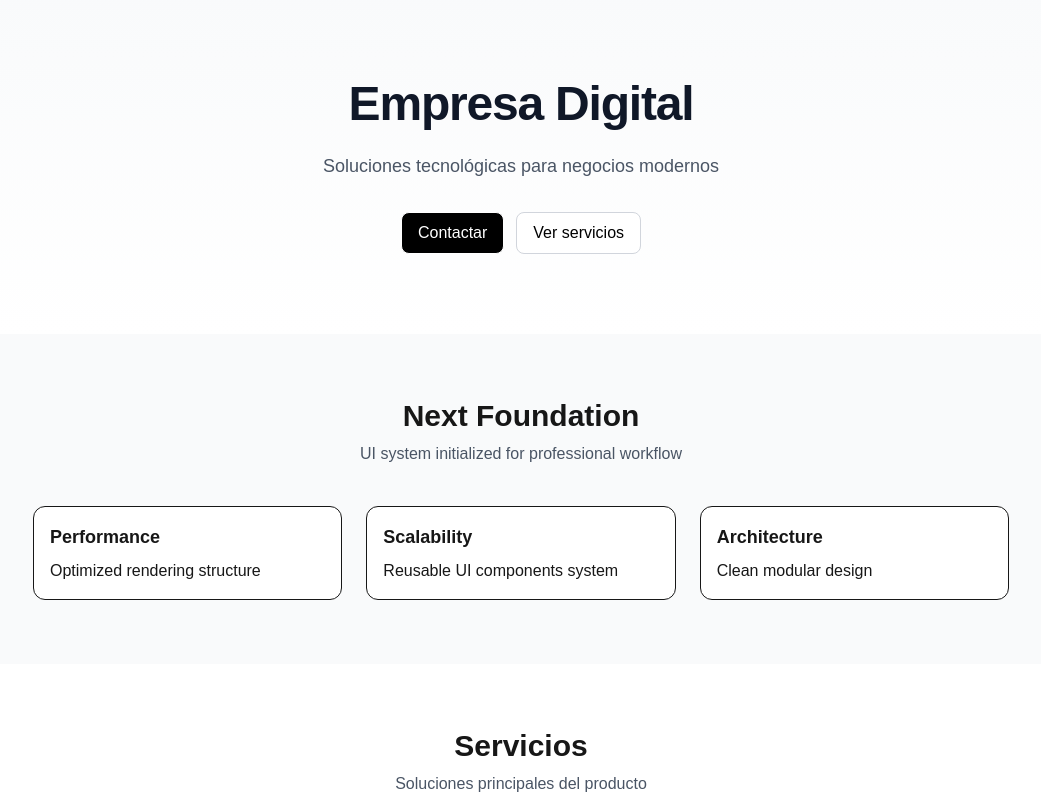
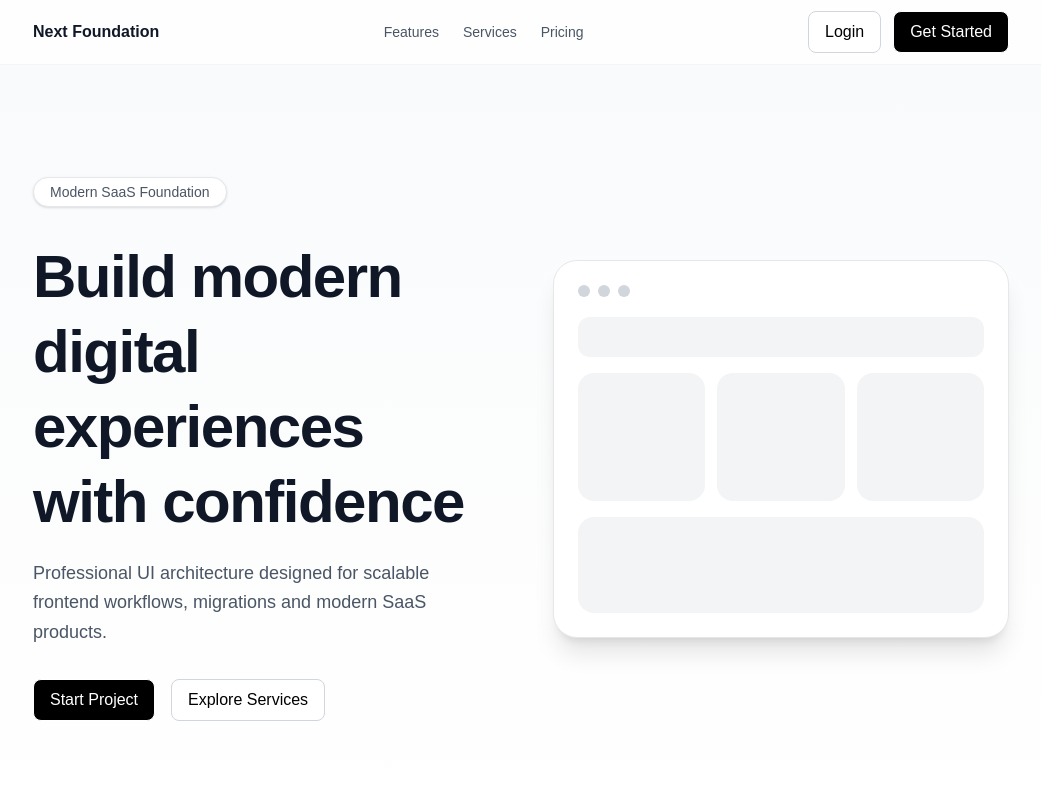
Before and after one commit to laclipi/next-foundation, a Next.js app: page / in a window 1280 px wide. Shown: the top 800 px of the page, without its empty margins (119-1160 px from the left). Built offline with nearby package versions, Linux system fonts and the light colour scheme.

Commit message:
feat(ui): unify design system with cards and tokens

```diff
--- a/app/page.tsx
+++ b/app/page.tsx
@@ -1,10 +1,14 @@
 import { HeroSection } from "@/components/sections/HeroSection"
 import { FeaturesSection } from "@/components/sections/FeaturesSection"
 import { ServicesSection } from "@/components/sections/ServicesSection"
+import { Navbar } from "@/components/layout/Navbar"
+import { RootLayout } from "@/components/layout/RootLayout"
 
 export default function Home() {
   return (
-    <main className="min-h-screen bg-gray-50">
+    <RootLayout>
+
+      <Navbar />
 
       <HeroSection />
 
@@ -12,6 +16,6 @@ export default function Home() {
 
       <ServicesSection />
 
-    </main>
+    </RootLayout>
   )
 }
--- /dev/null
+++ b/components/layout/Navbar.tsx
@@ -0,0 +1,50 @@
+import { Container } from "@/components/ui/Container"
+import { Button } from "@/components/ui/Button"
+
+// Navbar
+// ------
+// Barra superior de navegación tipo SaaS.
+//
+// Objetivos:
+// - Identidad del producto
+// - Navegación simple
+// - CTA visible siempre
+
+export function Navbar() {
+  return (
+    <header className="sticky top-0 z-50 border-b border-gray-100 bg-white/80 backdrop-blur-md">
+      <Container>
+
+        <div className="flex h-16 items-center justify-between">
+
+          {/* LOGO / BRAND */}
+          <div className="font-semibold text-gray-900">
+            Next Foundation
+          </div>
+
+          {/* NAV LINKS */}
+          <nav className="hidden md:flex items-center gap-6 text-sm text-gray-600">
+            <a href="#" className="hover:text-gray-900">Features</a>
+            <a href="#" className="hover:text-gray-900">Services</a>
+            <a href="#" className="hover:text-gray-900">Pricing</a>
+          </nav>
+
+          {/* CTA */}
+          <div className="flex items-center gap-3">
+
+            <Button variant="secondary">
+              Login
+            </Button>
+
+            <Button>
+              Get Started
+            </Button>
+
+          </div>
+
+        </div>
+
+      </Container>
+    </header>
+  )
+}
--- /dev/null
+++ b/components/layout/RootLayout.tsx
@@ -0,0 +1,25 @@
+import { ReactNode } from "react"
+
+// RootLayout
+// ----------
+// Layout global del sistema UI.
+//
+// Objetivo:
+// - unificar spacing vertical
+// - definir ancho máximo consistente
+// - crear ritmo visual SaaS real
+
+export function RootLayout({ children }: { children: ReactNode }) {
+  return (
+    <div className="min-h-screen bg-gray-50">
+
+      {/* CONTENEDOR GLOBAL DE FLUJO */}
+      <div className="flex flex-col">
+
+        {children}
+
+      </div>
+
+    </div>
+  )
+}
--- a/components/sections/FeaturesSection.tsx
+++ b/components/sections/FeaturesSection.tsx
@@ -1,38 +1,32 @@
+import { Container } from "@/components/ui/Container"
 import { Card } from "@/components/ui/Card"
-import { Container } from "@/components/ui/Container"
+import { spacing, text } from "@/styles/design-tokens"
 
 // FeaturesSection
-// ----------------
-// Esta sección representa el bloque intermedio de "features"
-// que antes estaba dentro de page.tsx.
-//
-// En migraciones reales:
-// - suele ser código mezclado en la página principal
-// - aquí lo aislamos como componente reutilizable
-//
-// Beneficios:
-// - page.tsx más limpio
-// - reutilización en otras páginas
-// - escalabilidad del sistema
+// ---------------
+// Sección de soporte visual del producto.
+// Menor jerarquía que Hero.
 
 export function FeaturesSection() {
   return (
-    <section className="py-16 bg-gray-50">
+    <section className="bg-gradient-to-b from-white to-gray-50">
+
+      <div className={spacing.sectionCompact}>
         <Container>
 
-        {/* HEADER DE SECCIÓN */}
+          {/* HEADER */}
           <div className="text-center mb-10 space-y-2">
-          <h2 className="text-3xl font-semibold">
+            <h2 className={text.h2}>
               Next Foundation
             </h2>
 
-          <p className="text-gray-600">
+            <p className={text.body}>
               UI system initialized for professional workflow
             </p>
           </div>
 
-        {/* GRID DE FEATURES */}
-        <div className="grid grid-cols-1 md:grid-cols-3 gap-6">
+          {/* GRID */}
+          <div className="grid grid-cols-1 md:grid-cols-3 gap-4">
 
             <Card title="Performance">
               Optimized rendering structure
@@ -49,6 +43,8 @@ export function FeaturesSection() {
           </div>
 
         </Container>
+      </div>
+
     </section>
   )
 }
--- a/components/sections/HeroSection.tsx
+++ b/components/sections/HeroSection.tsx
@@ -1,27 +1,98 @@
 import { Button } from "@/components/ui/Button"
 import { Container } from "@/components/ui/Container"
+import { spacing, text } from "@/styles/design-tokens"
+
+// HeroSection
+// ------------
+// Primera impresión visual del producto.
+// En SaaS modernos: split layout + jerarquía fuerte + mock visual
 
 export function HeroSection() {
   return (
-    <section className="bg-gradient-to-b from-gray-50 to-white py-20">
-      <Container>
-        <div className="text-center max-w-2xl mx-auto space-y-6">
+    <section className="bg-gradient-to-b from-gray-50 to-white">
 
-          <h1 className="text-5xl font-bold tracking-tight text-gray-900">
-            Empresa Digital
-          </h1>
+      <div className={spacing.hero}>
+        <Container>
 
-          <p className="text-lg text-gray-600">
-            Soluciones tecnológicas para negocios modernos
-          </p>
+          {/* GRID PRINCIPAL DEL HERO */}
+          <div className="grid grid-cols-1 lg:grid-cols-2 gap-12 lg:gap-16 items-center">
 
-          <div className="flex justify-center gap-3 pt-2">
-            <Button>Contactar</Button>
-            <Button variant="secondary">Ver servicios</Button>
+            {/* COLUMNA IZQUIERDA */}
+            <div className="space-y-6 lg:space-y-8">
+
+              {/* EYEBROW / LABEL */}
+              <div className="inline-flex rounded-full border border-gray-200 bg-white px-4 py-1 text-sm text-gray-600 shadow-sm">
+                Modern SaaS Foundation
+              </div>
+
+              {/* TITULAR PRINCIPAL */}
+              <div className="space-y-4 lg:space-y-5">
+
+                <h1 className={text.h1 + " leading-tight"}>
+                  Build modern digital experiences with confidence
+                </h1>
+
+                <p className={text.body + " max-w-xl leading-relaxed"}>
+                  Professional UI architecture designed for scalable frontend workflows, migrations and modern SaaS products.
+                </p>
+
+              </div>
+
+              {/* BOTONES CTA */}
+              <div className="flex flex-wrap gap-3 lg:gap-4">
+
+                <Button>
+                  Start Project
+                </Button>
+
+                <Button variant="secondary">
+                  Explore Services
+                </Button>
+
+              </div>
+
+            </div>
+
+            {/* COLUMNA DERECHA */}
+            <div className="relative">
+
+              <div className="rounded-3xl border border-gray-200 bg-white p-5 lg:p-6 shadow-xl">
+
+                {/* HEADER MOCKUP */}
+                <div className="flex items-center gap-2 mb-5">
+                  <div className="h-3 w-3 rounded-full bg-gray-300"></div>
+                  <div className="h-3 w-3 rounded-full bg-gray-300"></div>
+                  <div className="h-3 w-3 rounded-full bg-gray-300"></div>
+                </div>
+
+                {/* MOCK CONTENT */}
+                <div className="space-y-4">
+
+                  <div className="h-10 rounded-xl bg-gray-100"></div>
+
+                  <div className="grid grid-cols-3 gap-3">
+
+                    <div className="h-28 lg:h-32 rounded-2xl bg-gray-100"></div>
+
+                    <div className="h-28 lg:h-32 rounded-2xl bg-gray-100"></div>
+
+                    <div className="h-28 lg:h-32 rounded-2xl bg-gray-100"></div>
+
+                  </div>
+
+                  <div className="h-20 lg:h-24 rounded-2xl bg-gray-100"></div>
+
+                </div>
+
+              </div>
+
+            </div>
+
           </div>
 
-        </div>
-      </Container>
+        </Container>
+      </div>
+
     </section>
   )
 }
--- a/components/sections/ServicesSection.tsx
+++ b/components/sections/ServicesSection.tsx
@@ -1,29 +1,39 @@
+import { Container } from "@/components/ui/Container"
 import { Card } from "@/components/ui/Card"
-import { Container } from "@/components/ui/Container"
+import { spacing, text } from "@/styles/design-tokens"
+
+// ServicesSection
+// ---------------
+// Sección de valor del producto.
+// Aquí mostramos capacidades principales del sistema.
 
 export function ServicesSection() {
   return (
-    <section className="py-16 bg-white">
+    <section className="bg-white border-t border-gray-100">
+
+      <div className={spacing.section}>
         <Container>
 
+          {/* HEADER DE SECCIÓN */}
           <div className="text-center mb-10 space-y-2">
-          <h2 className="text-3xl font-semibold">
+            <h2 className={text.h2}>
               Servicios
             </h2>
 
-          <p className="text-gray-600">
+            <p className={text.body}>
               Soluciones principales del producto
             </p>
           </div>
 
+          {/* GRID DE CARDS */}
           <div className="grid grid-cols-1 md:grid-cols-3 gap-6">
 
-          <Card title="Desarrollo Web">
-            Creación de sitios web modernos
+            <Card title="Desarrollo Web" variant="elevated">
+              Creación de sitios web modernos y escalables
             </Card>
 
             <Card title="SEO">
-            Mejora de posicionamiento en Google
+              Mejora de posicionamiento en motores de búsqueda
             </Card>
 
             <Card title="Automatización">
@@ -33,6 +43,8 @@ export function ServicesSection() {
           </div>
 
         </Container>
+      </div>
+
     </section>
   )
 }
--- a/components/ui/Card.tsx
+++ b/components/ui/Card.tsx
@@ -1,19 +1,37 @@
-import { ReactNode } from "react"
-
-type CardProps = {
-  title?: string
-  children: ReactNode
+interface CardProps {
+  title: string
+  children: React.ReactNode
+  variant?: "default" | "elevated"
 }
 
-export function Card({ title, children }: CardProps) {
+// Card
+// ----
+// Sistema de cards con jerarquía visual real.
+// En SaaS se usa para diferenciar importancia de contenido.
+
+export function Card({
+  title,
+  children,
+  variant = "default",
+}: CardProps) {
   return (
-    <div className="border rounded-xl p-4 hover:shadow-sm transition bg-white">
-      {title && (
-        <h3 className="font-semibold text-lg mb-2">
-          {title}
-        </h3>
-      )}
-      {children}
+    <div
+      className={`
+        rounded-2xl border p-6 transition-all duration-300
+        ${
+          variant === "elevated"
+            ? "bg-white shadow-lg border-gray-200 hover:shadow-xl"
+            : "bg-white shadow-sm border-gray-200 hover:shadow-md"
+        }
+      `}
+    >
+      <h3 className="text-lg font-semibold text-gray-900 mb-2">
+        {title}
+      </h3>
+
+      <p className="text-sm text-gray-600 leading-relaxed">
+        {children}
+      </p>
     </div>
   )
 }
--- /dev/null
+++ b/styles/design-tokens.ts
@@ -0,0 +1,21 @@
+// design-tokens.ts
+// ----------------
+// Sistema base de consistencia visual.
+// En proyectos SaaS reales esto evita caos de estilos.
+
+export const spacing = {
+  section: "py-16 lg:py-20",
+  sectionCompact: "py-12 lg:py-16",
+  hero: "py-24 lg:py-28",
+}
+
+export const text = {
+  h1: "text-4xl lg:text-6xl font-bold tracking-tight text-gray-900",
+  h2: "text-3xl font-semibold text-gray-900",
+  body: "text-base lg:text-lg text-gray-600",
+  small: "text-sm text-gray-600",
+}
+
+export const container = {
+  base: "max-w-6xl mx-auto px-4",
+}
```
Lines whose indentation alone changed are shown as unchanged.
